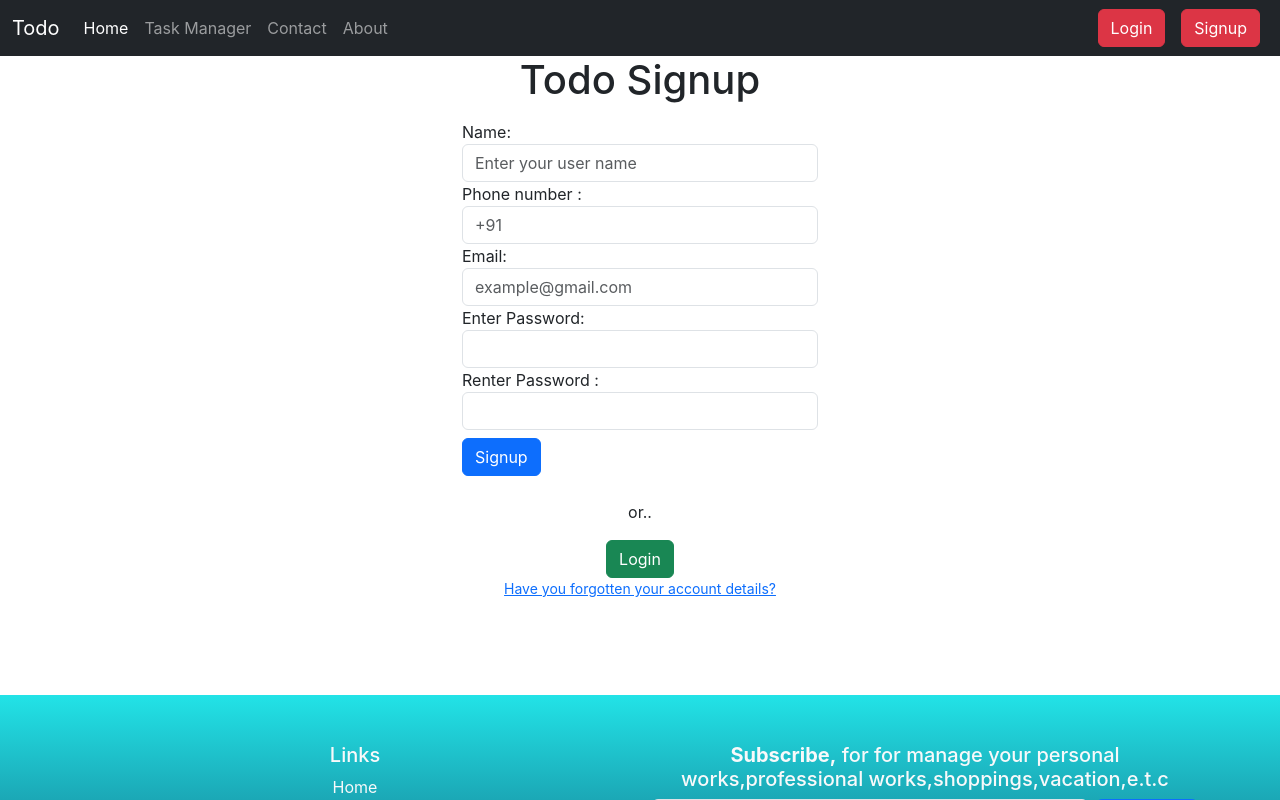
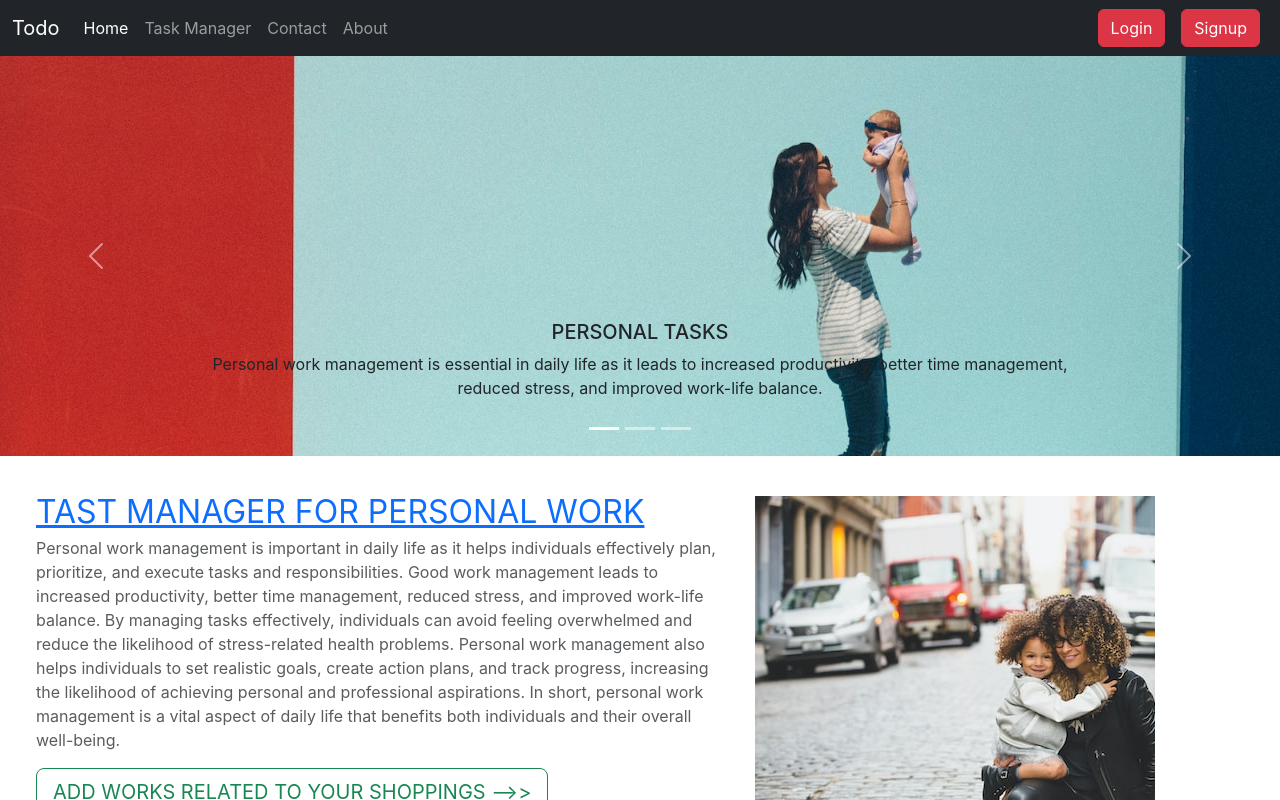
Before and after one commit to sinha-niranjan/tod, a React (Create React App) app: page / in a window 1280 px wide. Shown: the top 800 px of the page. Built offline with nearby package versions, Linux system fonts and the light colour scheme.

Commit message:
22-03-2022

```diff
--- a/src/App.js
+++ b/src/App.js
@@ -12,10 +12,10 @@ function App() {
   return (
    <>
    <Navbar mode = "dark"/>
-   {/* <Carousel/>
-   <Cards/> */}
+   <Carousel/>
+   <Cards/>
    {/* <Login /> */}
-   <Signup />
+   {/* <Signup /> */}
    {/* <Contact /> */}
    {/* <About/> */}
    {/* <TaskManager /> */}
```
